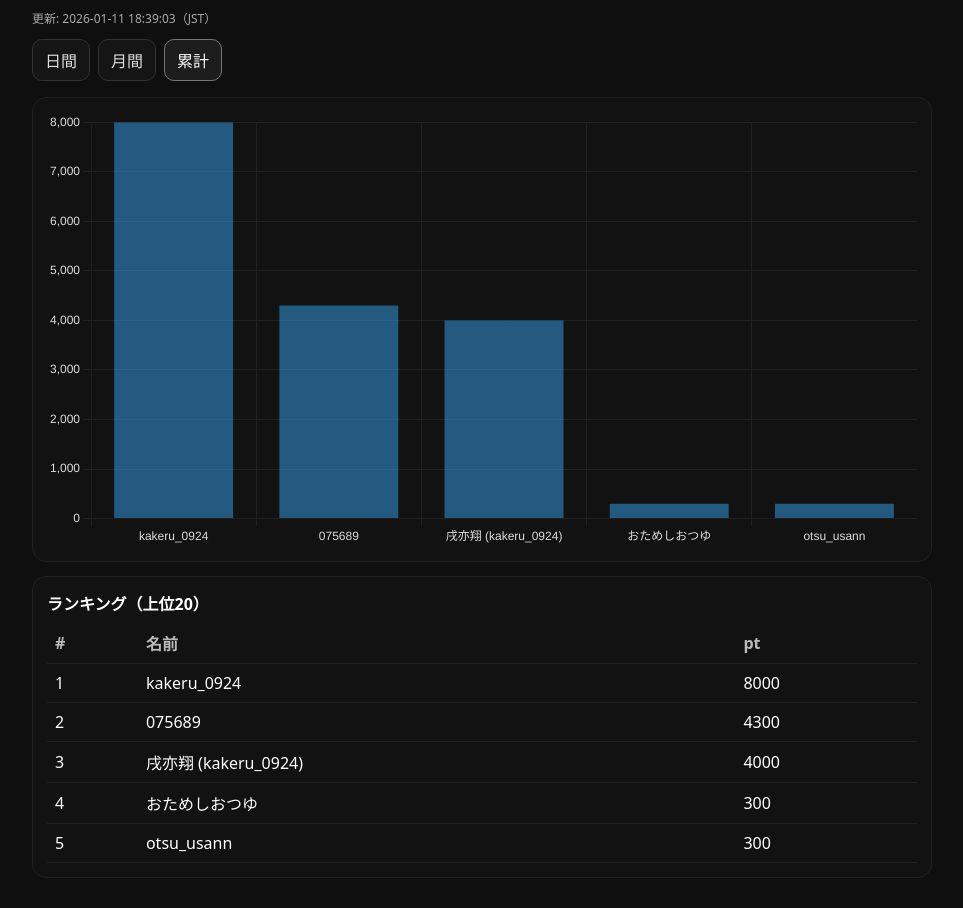
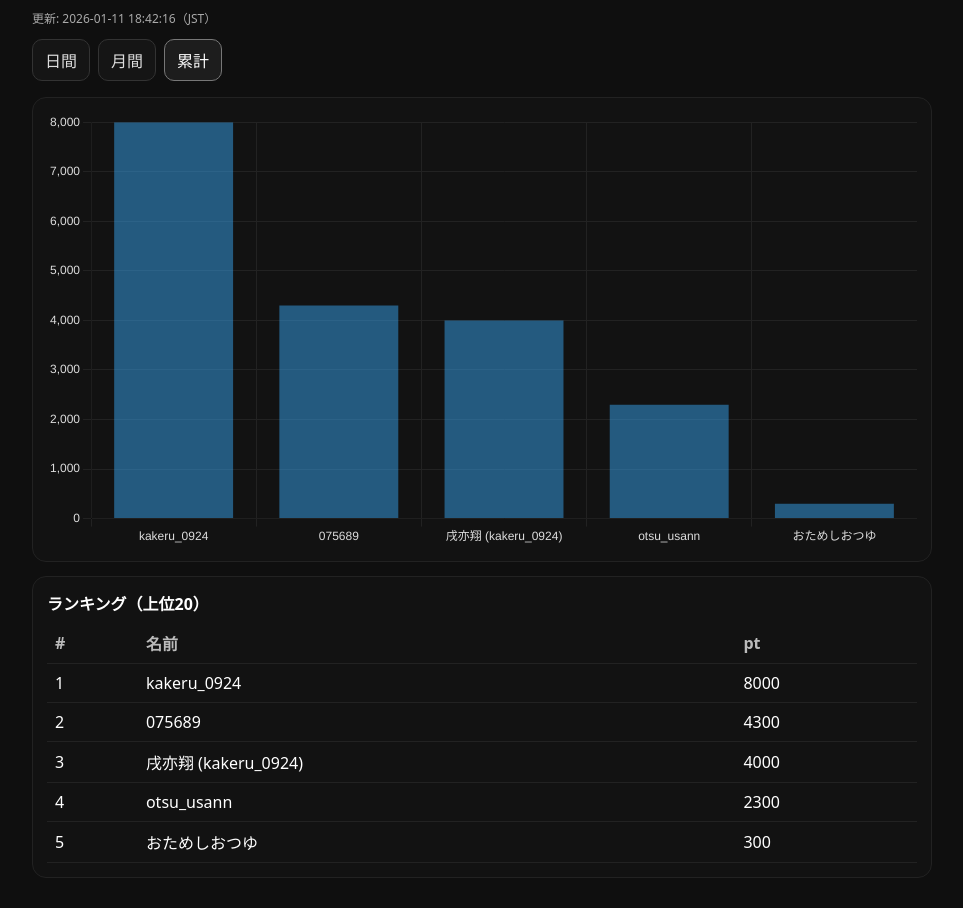
Before and after one commit to o2usann/otsu_haishin, a plain HTML site: page docs/total.html in a window 1280 px wide. Shown: the part 59-967 px from the top of the page, without its empty margins (158-1121 px from the left). Drawn offline with nearby package versions, Linux system fonts and the light colour scheme.

Commit message:
auto update

```diff
--- a/docs/total.html
+++ b/docs/total.html
@@ -37,7 +37,7 @@ th { color: #bbb; font-weight: 600; }
 <body>
   <div class="container">
     <h1>📊 応援pt（累計）</h1>
-    <div class="muted">更新: 2026-01-11 18:39:03（JST）</div>
+    <div class="muted">更新: 2026-01-11 18:42:16（JST）</div>
 
     <div class="tabs"><a class="tab" href="daily.html">日間</a><a class="tab" href="monthly.html">月間</a><a class="tab active" href="total.html">累計</a></div>
 
@@ -53,16 +53,16 @@ th { color: #bbb; font-weight: 600; }
           <tr><td>1</td><td>kakeru_0924</td><td>8000</td></tr>
 <tr><td>2</td><td>075689</td><td>4300</td></tr>
 <tr><td>3</td><td>戌亦翔 (kakeru_0924)</td><td>4000</td></tr>
-<tr><td>4</td><td>おためしおつゆ</td><td>300</td></tr>
-<tr><td>5</td><td>otsu_usann</td><td>300</td></tr>
+<tr><td>4</td><td>otsu_usann</td><td>2300</td></tr>
+<tr><td>5</td><td>おためしおつゆ</td><td>300</td></tr>
         </tbody>
       </table>
     </div>
   </div>
 
 <script>
-const labels = ["kakeru_0924", "075689", "戌亦翔 (kakeru_0924)", "おためしおつゆ", "otsu_usann"];
-const values = [8000, 4300, 4000, 300, 300];
+const labels = ["kakeru_0924", "075689", "戌亦翔 (kakeru_0924)", "otsu_usann", "おためしおつゆ"];
+const values = [8000, 4300, 4000, 2300, 300];
 
 new Chart(document.getElementById("chart"), {
   type: "bar",
```
Also changed, not shown: docs/daily.html (+3 -3 lines), docs/monthly.html (+5 -5 lines).
